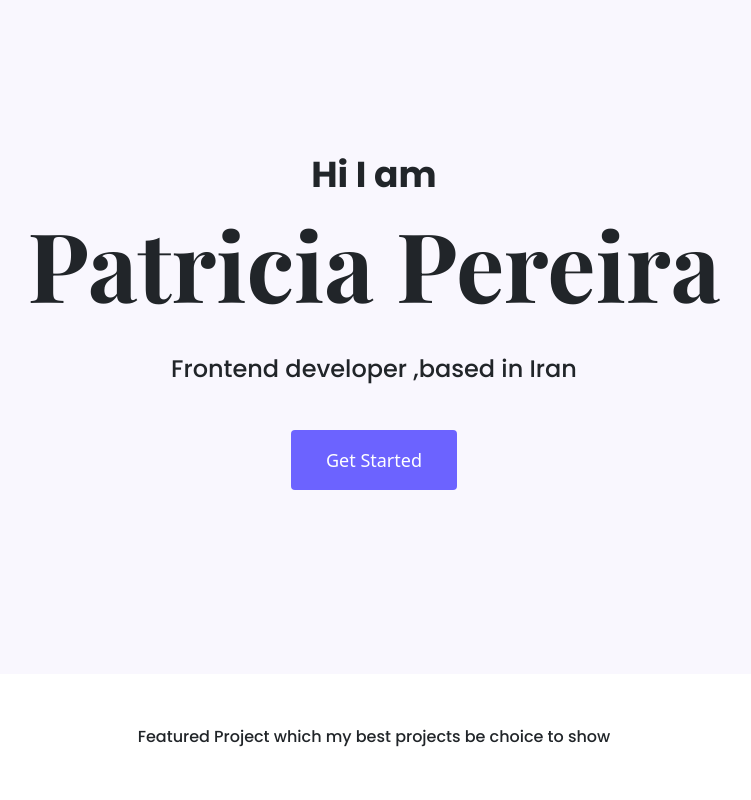
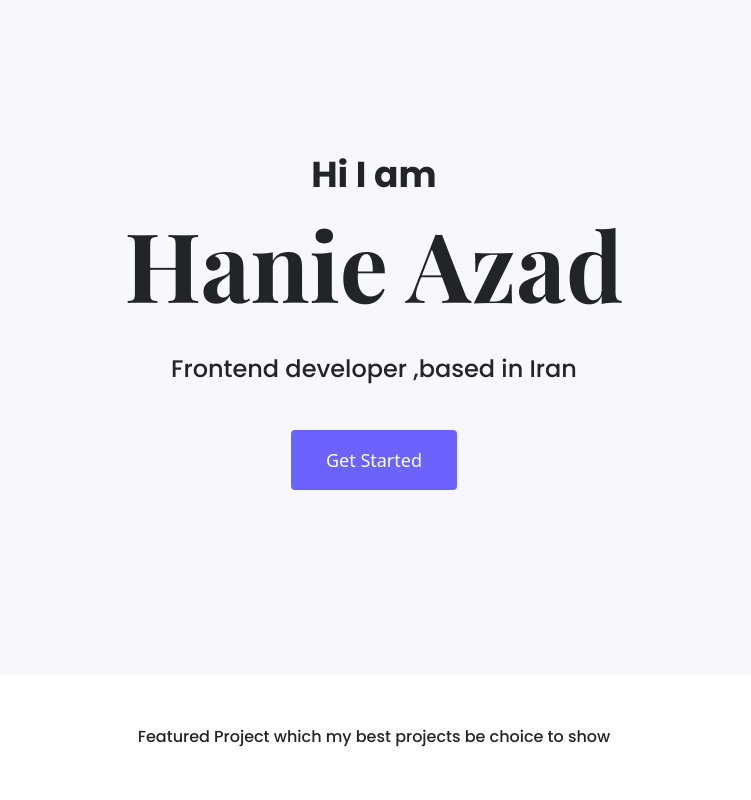
Before and after one commit to h4nie/portfolio-project, a plain HTML site: page index.html in a window 1280 px wide. Shown: the top 800 px of the page, without its empty margins (266-1017 px from the left). Drawn offline with nearby package versions, Linux system fonts and the light colour scheme.

Commit message:
added my name

```diff
--- a/index.html
+++ b/index.html
@@ -32,7 +32,7 @@
   <body>
     <div class="hero">
       <p>Hi I am</p>
-      <h1>Patricia Pereira</h1>
+      <h1>Hanie Azad</h1>
       <h2>Frontend developer ,based in Iran</h2>
       <div><a href="#">Get Started</a></div>
     </div>
```
